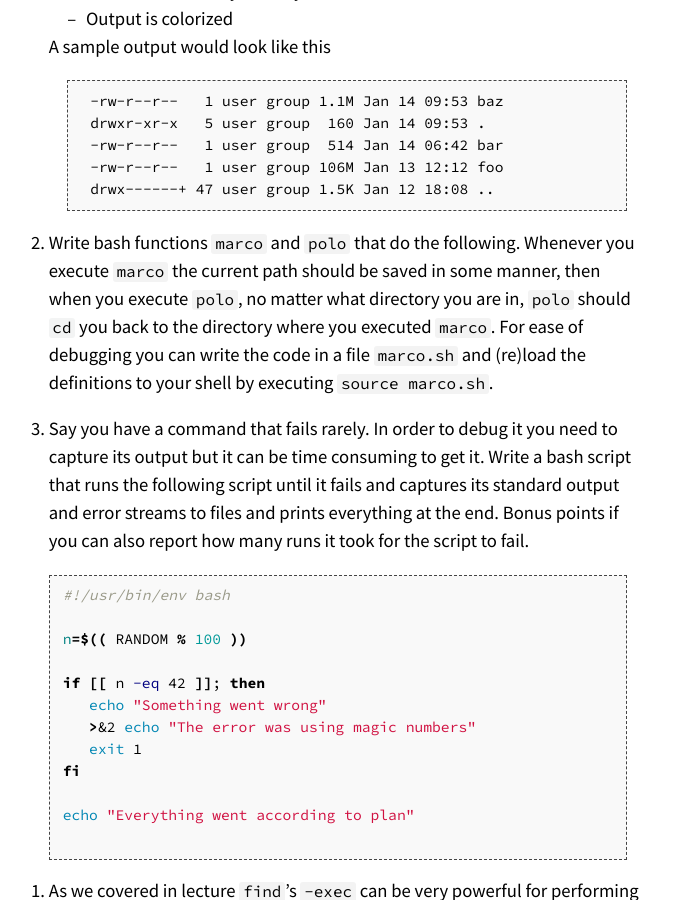
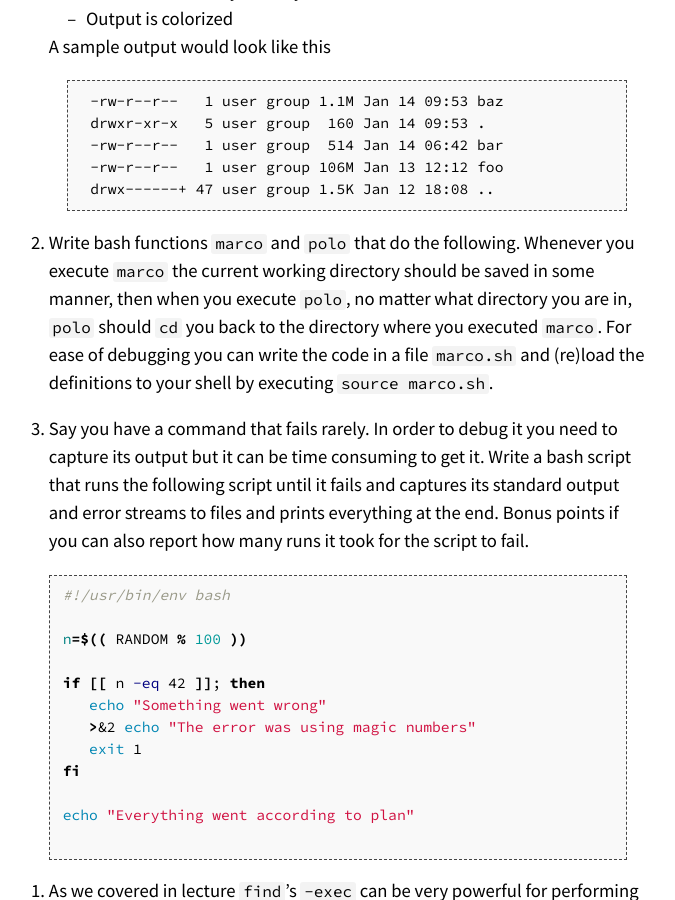
Before and after one commit to missing-semester-cn/missing-semester-cn.github.io, a Jekyll site: the page built from _2020/shell-tools.md, in a window 1280 px wide and 900 px high, scrolled down 10110 px. Shown: the whole window, without its empty margins (302-977 px from the left). Built offline with Jekyll 4.4.1, drawn with Linux system fonts in a browser that asks for light colours.

Commit message:
Rewrite exercise possible ambiguity

```diff
--- a/_2020/shell-tools.md
+++ b/_2020/shell-tools.md
@@ -314,7 +314,7 @@ ls -lath --color=auto
 {% endcomment %}
 
 1. Write bash functions  `marco` and `polo` that do the following.
-Whenever you execute `marco` the current path should be saved in some manner, then when you execute `polo`, no matter what directory you are in, `polo` should `cd` you back to the directory where you executed `marco`.
+Whenever you execute `marco` the current working directory should be saved in some manner, then when you execute `polo`, no matter what directory you are in, `polo` should `cd` you back to the directory where you executed `marco`.
 For ease of debugging you can write the code in a file `marco.sh` and (re)load the definitions to your shell by executing `source marco.sh`.
 
 {% comment %}
```
